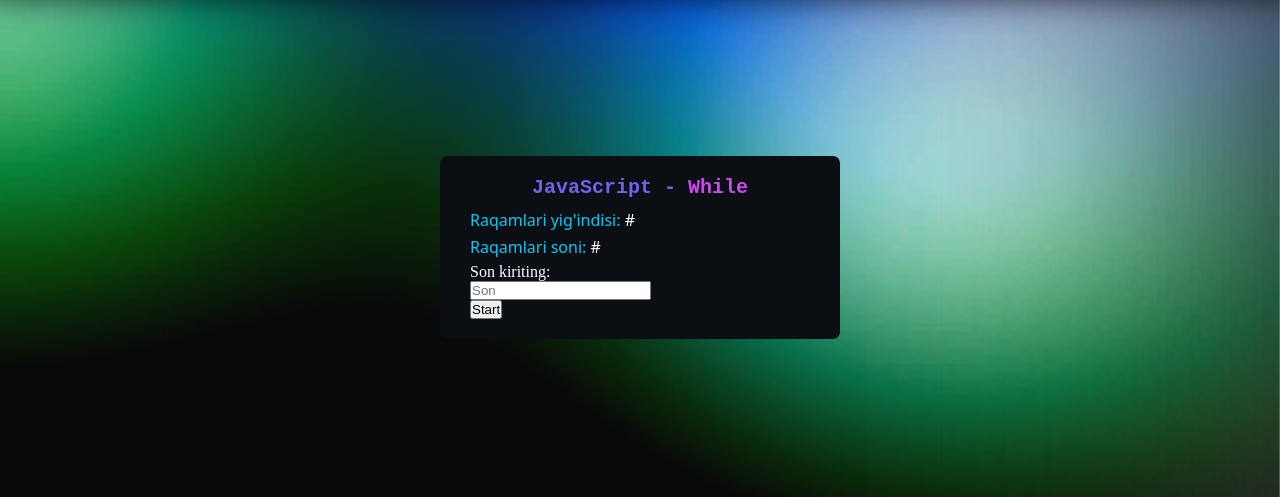
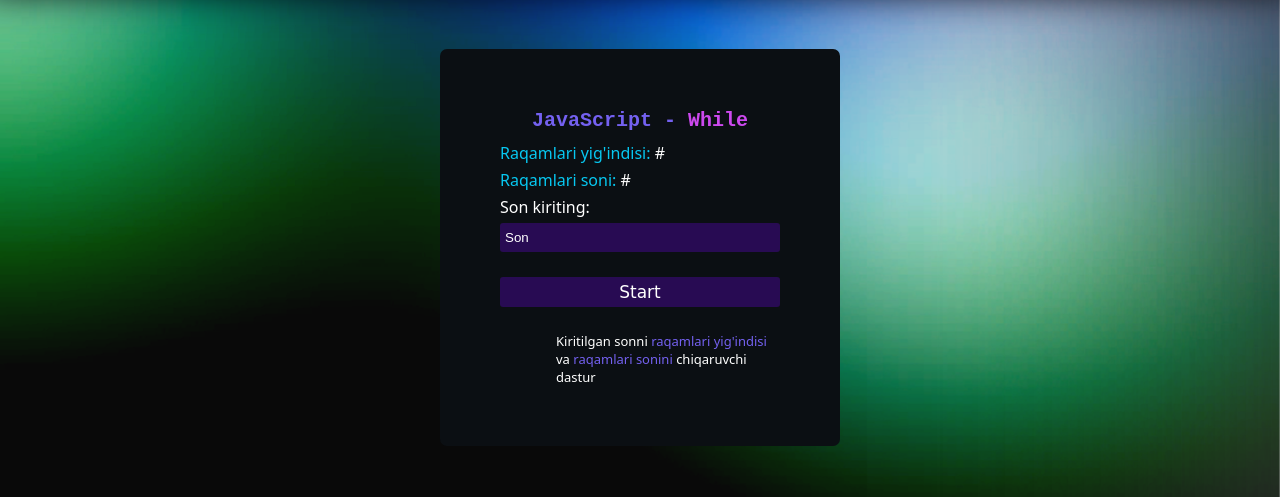
Before and after one commit to samandarjumayev/Qo-shimcha-11, a plain HTML site: page index.html in a window 1280 px wide. Shown: the part 983-1480 px from the top of the page. Drawn offline with Linux system fonts and the light colour scheme.

Commit message:
javascript

```diff
--- a/index.html
+++ b/index.html
@@ -7,6 +7,7 @@
     <link rel="stylesheet" href="./main.css">
     <link rel="icon" href="./images/extra.png">
     <script src="https://kit.fontawesome.com/dfead5f7ee.js" crossorigin="anonymous"></script>
+    <script src="./script/app.js" defer></script>
 </head>
 <body>
 
@@ -177,6 +178,10 @@
                 <input type="number" placeholder="Son" id="son">
                 <br>
                 <button id="hisobla" type="button">Start</button>
+                <p>
+                    Kiritilgan sonni <span>raqamlari yig'indisi</span> va
+                    <span>raqamlari sonini</span> chiqaruvchi dastur
+                </p>
             </form>
         </div>
     </section>
--- a/layout/_hisoblash.scss
+++ b/layout/_hisoblash.scss
@@ -14,7 +14,7 @@
         color: #fff;
         width: 400px;
         height: auto;
-        padding: 20px 30px;
+        padding: 60px;
         border-radius: 7px;
 
         h3 {
@@ -38,5 +38,62 @@
                 color: #fff;
             }
         }
+
+        label{
+            padding: 5px 0;
+            font-family: system-ui, -apple-system, BlinkMacSystemFont, 'Segoe UI', Roboto, Oxygen, Ubuntu, Cantarell, 'Open Sans', 'Helvetica Neue', sans-serif;
+        }
+
+        input {
+            outline: none;
+            border: none;
+            padding: 7px 5px;
+            margin: 5px 0;
+            margin-bottom: 25px;
+            width: 100%;
+            border-radius: 3px;
+            background-color: #7700ff45;
+            color: #fff;
+
+            &::placeholder {
+                color: #fff;
+            }
+        }
+
+        button {
+            width: 100%;
+            padding: 5px;
+            border: none;
+            outline: none;
+            border-radius: 3px;
+            background-color: #7700ff45;
+            color: #fff;
+            font-family: cursive;
+            font-size: 17px;
+            transition: 0.5s;
+
+            &:hover {
+                background-color: #7700ffb2;
+                cursor: pointer;
+            }
+
+            &:active {
+                transition: 0.1s;
+                transform: scale(0.9);
+            }
+        }
+
+        p {
+            margin-top: 25px;
+            font-family: system-ui, -apple-system, BlinkMacSystemFont, 'Segoe UI', Roboto, Oxygen, Ubuntu, Cantarell, 'Open Sans', 'Helvetica Neue', sans-serif;
+            font-size: 13px;
+            width: 80%;
+            float: right;
+
+            span {
+                color: var(--rang-3);
+            }
+        }
+
     }
 }
--- /dev/null
+++ b/script/app.js
@@ -0,0 +1,26 @@
+function hisoblash(){
+    const yigindi = document.getElementById("yigindi");
+    const soni = document.getElementById("soni");
+
+    let sonVal = document.getElementById("son");
+    let son = Number(parseInt(sonVal.value));
+
+    if(son >= 0){
+        let sum = 0;
+        let qancha = 0;
+        while(son > 0){
+            sum += son % 10;
+            qancha += 1;
+            son = Math.floor(son / 10);
+        }
+        yigindi.textContent = sum;
+        soni.textContent = qancha;
+    }else if(isNaN(son)){
+        confirm("Bo'sh qoldirmang, son kiriting.");
+    }else {
+        alert("Error..! Musbat son kiriting.");
+    }
+}
+
+const tugma = document.getElementById("hisobla");
+tugma.addEventListener('click', hisoblash);
```
Also changed, not shown: main.css, 1 other file.
